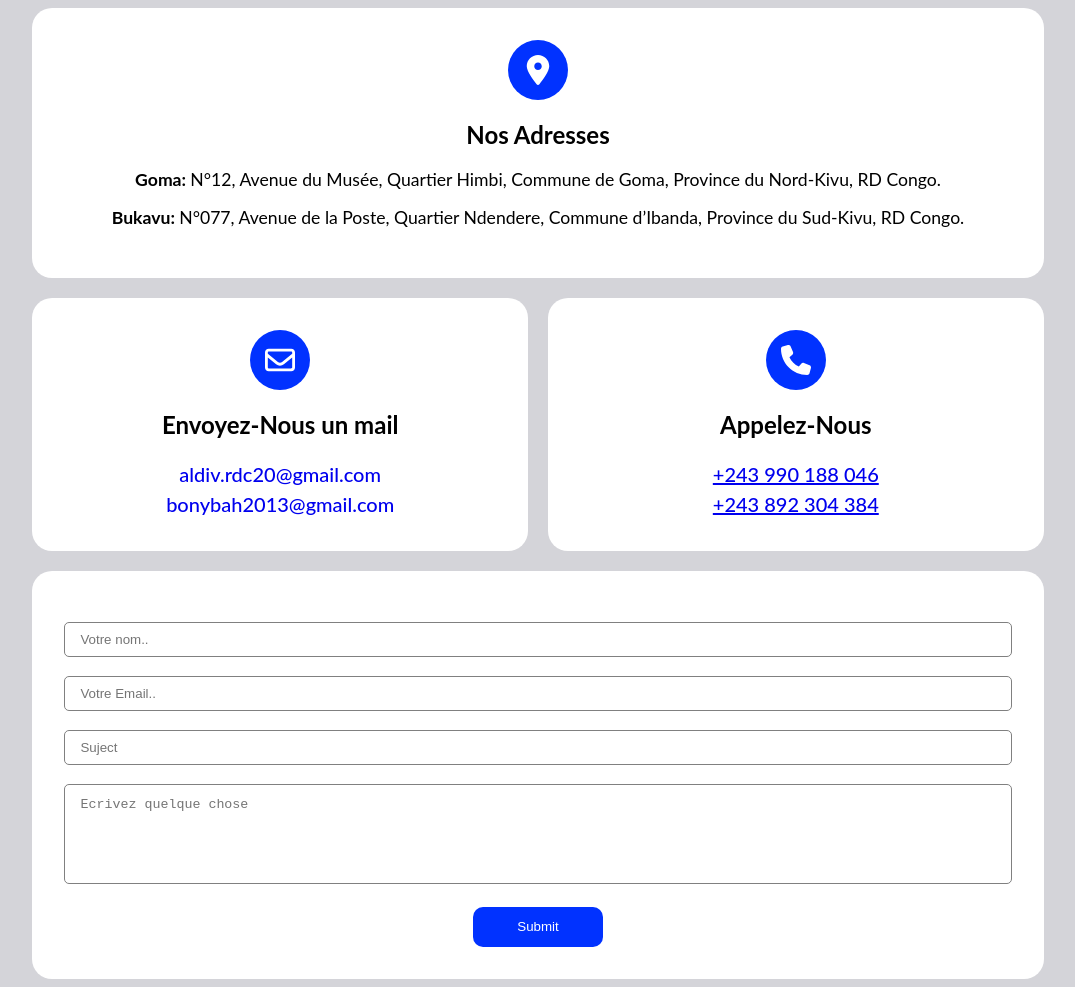
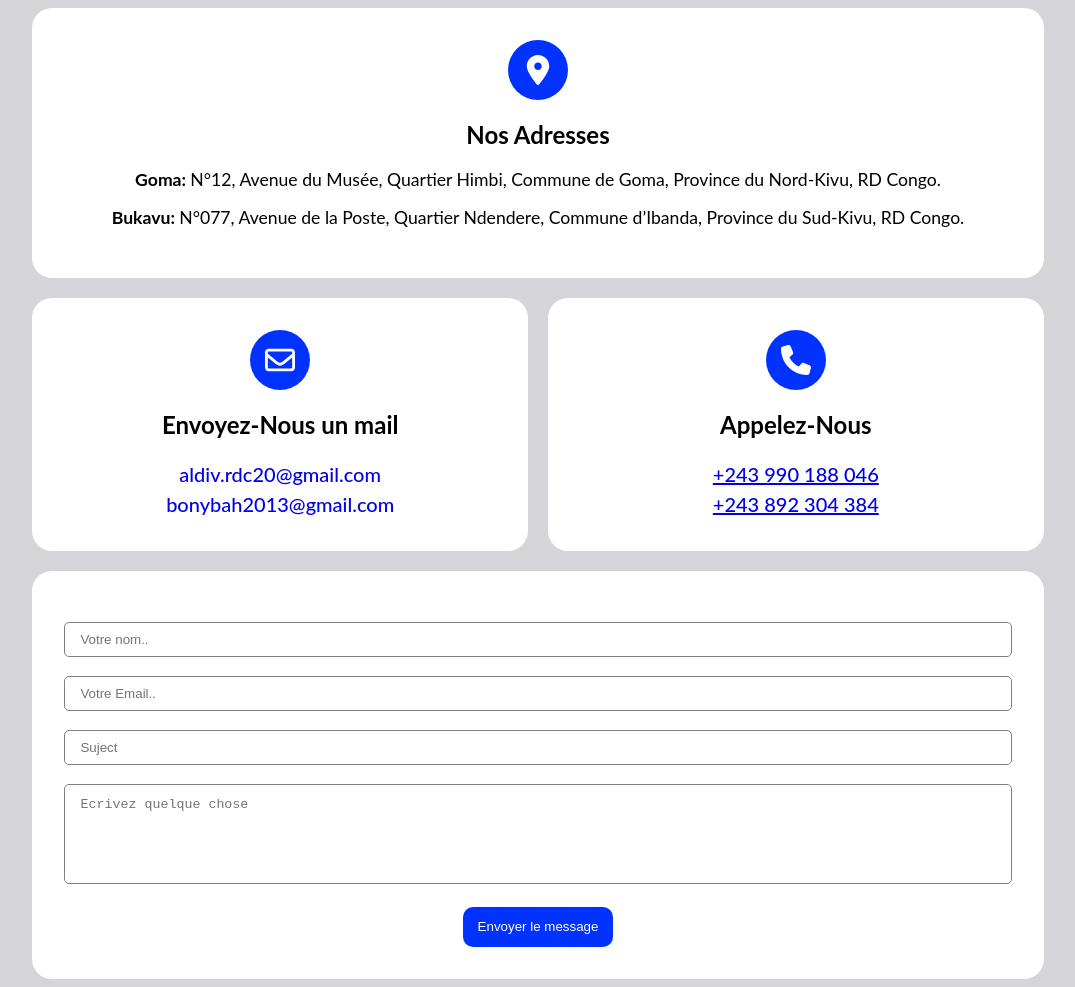
Before and after one commit to abcincs/aldiv, a plain HTML site: page html/contact.html in a window 1280 px wide. Shown: the whole page, without its empty margins (102-1177 px from the left). Drawn offline with Linux system fonts and the light colour scheme; a web font is replaced by a local one.

Commit message:
Fix Button style

```diff
--- a/CSS/contact.css
+++ b/CSS/contact.css
@@ -5,6 +5,7 @@
 body {
     background-color: rgba(198, 199, 205, 0.753);
   }
+
 
 .contacts-section {
   width: 80%;
@@ -85,13 +86,6 @@ body {
   text-decoration: none;
 }
 
-/* Support for screen size of 769px or wider */
-@media screen and (min-width: 769px) {
-  #emailing-calling {
-    grid-template-columns: repeat(2, 1fr);
-  }
-}
-
 /* Style for messaging section */
 #messaging {
     margin: 20px 0 0 0;
@@ -127,7 +121,7 @@ textarea {
   #messaging input[type="submit"] {
     background-color: var(--main-color);
     color: var(--main-white);
-  width: 130px;
+    width: 150px;
     height: 40px;
     border: none;
     border-radius: 10px;
@@ -139,3 +133,11 @@ textarea {
   #messaging input[type="submit"]:hover {
     background-color: blue;
   }
+
+
+/* Support for screen size of 769px or wider */
+@media screen and (min-width: 769px) {
+  #emailing-calling {
+    grid-template-columns: repeat(2, 1fr);
+  }
+}
--- a/html/contact.html
+++ b/html/contact.html
@@ -61,7 +61,7 @@
                         <input type="text" id="subject" placeholder="Suject" name="Sujet"><br>
                         <label for="message">Message:</label><br>
                         <textarea id="message" placeholder="Ecrivez quelque chose" name="Message"></textarea><br>
-                        <input type="submit" value="Submit">
+                        <input type="submit" value="Envoyer le message">
                       </form>
                 </form>
             </div>
```
Lines whose indentation alone changed are shown as unchanged.
